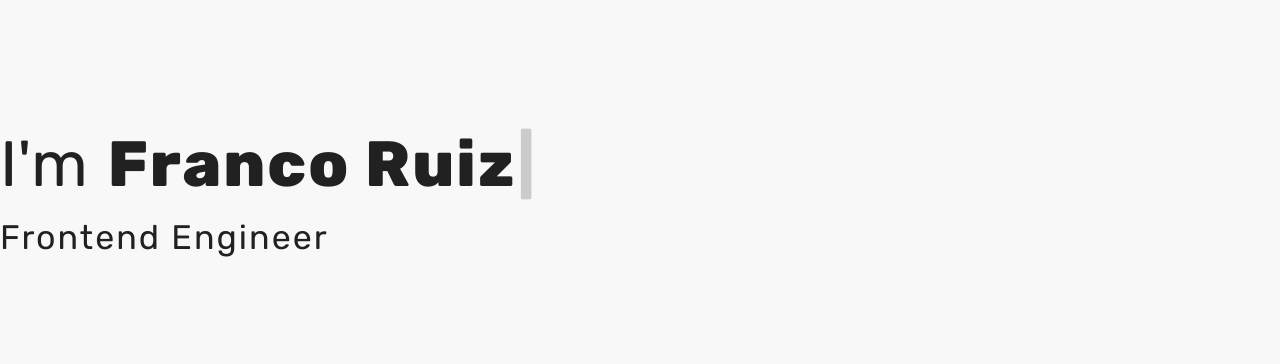
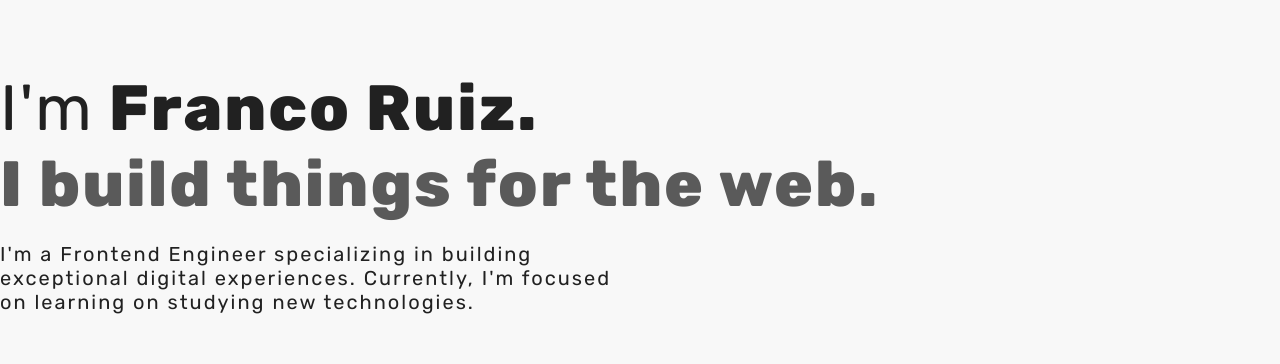
Before and after one commit to fmruiz/portfolio, a React (Create React App) app: page / in a window 1280 px wide. Shown: the part 204-568 px from the top of the page. Built offline with nearby package versions, Linux system fonts and the light colour scheme.

Commit message:
add new styles

```diff
--- a/package.json
+++ b/package.json
@@ -8,6 +8,7 @@
     "@testing-library/user-event": "^12.1.10",
     "babel-loader": "^8.2.3",
     "react": "^17.0.2",
+    "react-animated-cursor": "^2.2.0",
     "react-dom": "^17.0.2",
     "react-scripts": "4.0.3",
     "typewriter-effect": "^2.18.2",
--- a/src/App.js
+++ b/src/App.js
@@ -1,4 +1,5 @@
 import React, { Fragment } from "react";
+import AnimatedCursor from "react-animated-cursor";
 // layout
 import Layout from "./components/Layout/Layout";
 // components
@@ -11,7 +12,15 @@ const App = () => {
   return (
     <Fragment>
       <Layout>
-        <Homepage/>
+        <AnimatedCursor
+          innerSize={10}
+          outerSize={8}
+          color="35, 35, 35"
+          outerAlpha={0.2}
+          innerScale={0.7}
+          outerScale={5}
+        />
+        <Homepage />
         <Skills />
         <Experience />
         <Footer />
--- a/src/components/Homepage/Main/Main.js
+++ b/src/components/Homepage/Main/Main.js
@@ -7,29 +7,16 @@ export const Main = ({ color, ...props }) => {
     <div className={`main__container`} {...props}>
       <div className={`main__first ${color}`}>
         <div className={"main__text"}>
+          <div className={"name__text"}>
           <span>I'm</span>
-          <h1 className={"h1__main"}>
-            <Typewriter
-              options={{
-                loop: true,
-                delay: 220
-              }}
-              onInit={(typewriter) => {
-                typewriter
-                  .typeString("Franco Ruiz")
-                  .callFunction(() => {
-                    console.log("String typed out!");
-                  })
-                  .callFunction(() => {
-                    console.log("All strings were deleted");
-                  })
-                  .pauseFor(10000)
-                  .start();
-              }}
-            />
-          </h1>
+          <h1 className={"h1__main"}>Franco Ruiz.</h1>
+          </div>
+          <h4 className={"h4__main"}>I build things for the web.</h4>
         </div>
-        <h3>Frontend Engineer</h3>
+        <h3>
+          I'm a Frontend Engineer specializing in building exceptional digital
+          experiences. Currently, I'm focused on learning on studying new technologies.
+        </h3>
       </div>
       <div className={"main__second"}></div>
     </div>
--- a/src/components/Homepage/Main/styles.css
+++ b/src/components/Homepage/Main/styles.css
@@ -16,27 +16,45 @@
   font-weight: 800;
   letter-spacing: 2px;
   margin: 0;
-  margin-left: 20px;
+  margin-left: 15px;
 }
 
-.main__text {
+.name__text {
   display: flex;
   align-items: center;
-  padding-bottom: 15px;
 }
 
-.main__text span {
+.name__text span {
   font-size: 64px;
-}
-
-.main__first h3 {
-  font-size: 34px;
   font-weight: 400;
   letter-spacing: 2px;
   margin: 0;
 }
 
+.main__text {
+  display: flex;
+  flex-direction: column;
+}
+
+.main__text .h4__main {
+  font-size: 64px;
+  font-weight: 800;
+  letter-spacing: 2px;
+  margin: 0;
+  color: rgb(90, 90, 90);
+}
+
+.main__first h3 {
+  font-size: 20px;
+  font-weight: 400;
+  letter-spacing: 2px;
+  margin: 0;
+  margin-top: 20px;
+  width: 50%;
+  color: var(--color-black);
+}
+
 /* MAIN STORIES ARGS */
 .black {
-    color: var(--color-black)
+  color: var(--color-black);
 }
```
Also changed, not shown: 1 other file (tests, documents, lock files or other folders).
